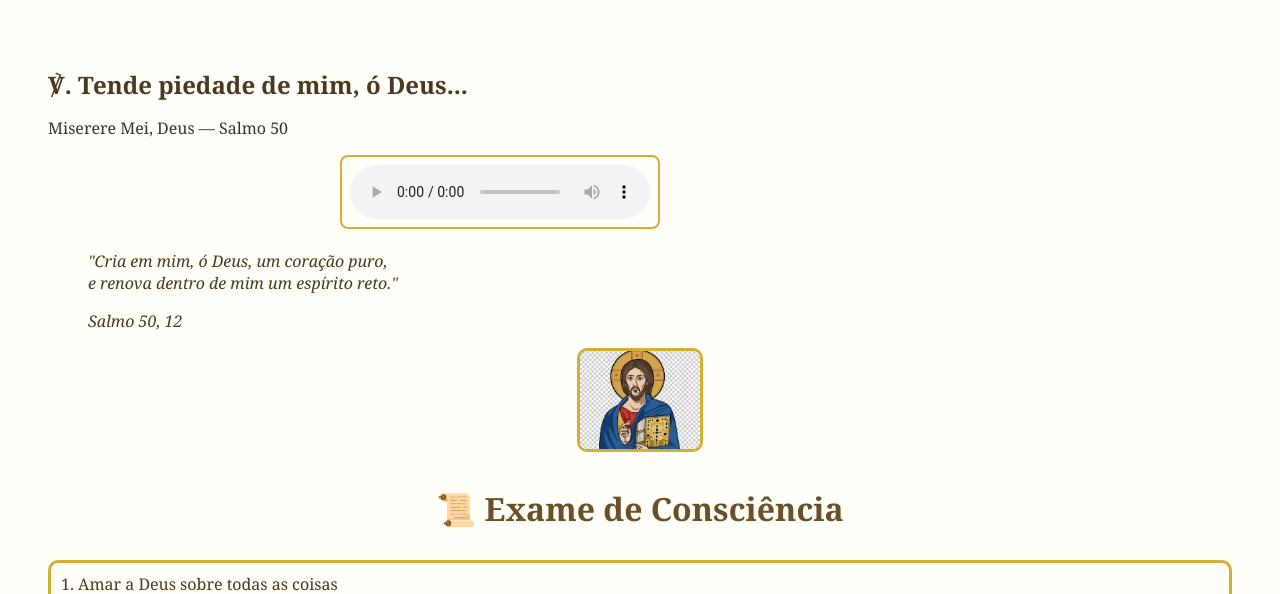
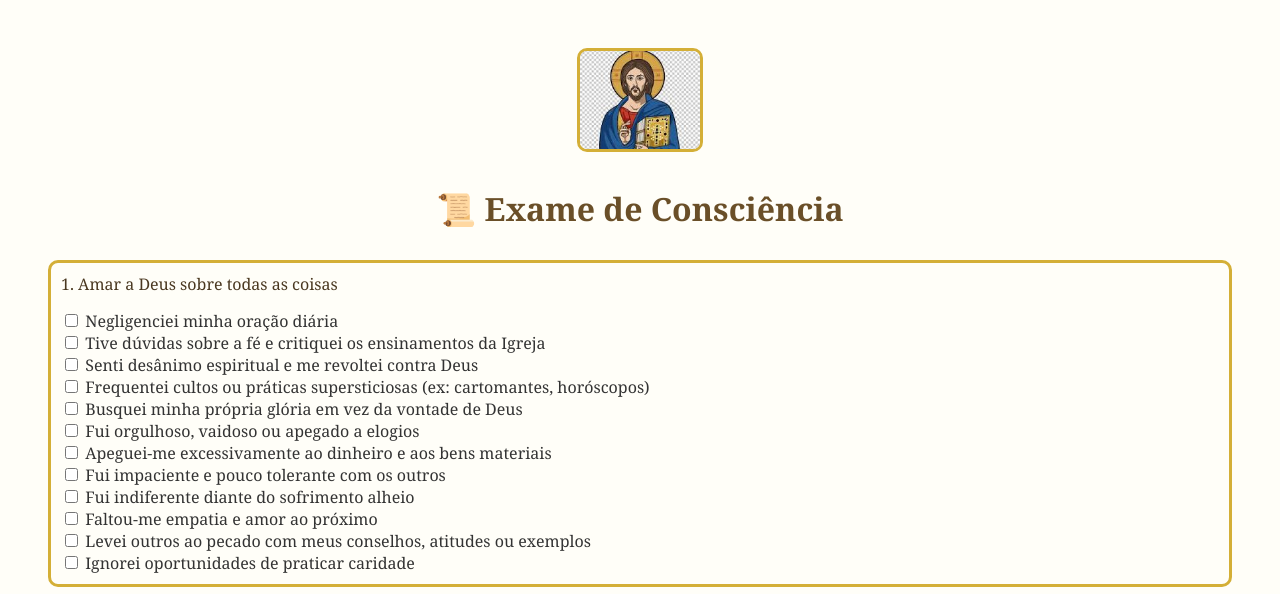
Before and after one commit to alissonsouza1984/confission, a Flask app: page / in a window 1280 px wide. Shown: the top 594 px of the page. Run offline with Flask 3, Linux system fonts and the light colour scheme.

Commit message:
add index.html

```diff
--- a/templates/index.html
+++ b/templates/index.html
@@ -10,45 +10,46 @@
       .container {
         padding: 1rem;
       }
-
       textarea.form-control {
         width: 100% !important;
         font-size: 1rem;
       }
-
       .btn {
         width: 100%;
         font-size: 1rem;
       }
     }
+
+    .audio-player {
+      display: none;
+      margin: 1rem auto;
+      max-width: 600px;
+      text-align: center;
+    }
+
+    .audio-player audio {
+      width: 100%;
+      border: 2px solid #d4af37;
+      border-radius: 8px;
+      padding: 8px;
+      background-color: #fffef8;
+    }
   </style>
 </head>
 <body class="page-body">
-<!-- Seção de cântico de misericórdia -->
-<div class="intro-section text-center my-4">
-  <h2 class="section-title">℣. Tende piedade de mim, ó Deus...</h2>
-  <p class="lead">Miserere Mei, Deus — Salmo 50</p>
 
-  <!-- Áudio embutido -->
-  <div class="audio-player my-3">
-    <audio controls autoplay loop class="w-100">
+<!-- Player de Áudio Oculto -->
+<audio id="audio" loop>
   <source src="{{ url_for('static', filename='audio/miserere_mei_deus.mp3') }}" type="audio/mpeg">
   Seu navegador não suporta o elemento de áudio.
 </audio>
-  </div>
 
-  <blockquote class="blockquote">
-    <p>"Cria em mim, ó Deus, um coração puro,<br>
-       e renova dentro de mim um espírito reto."</p>
-    <footer class="blockquote-footer">Salmo 50, 12</footer>
-  </blockquote>
-</div>
+<!-- Conteúdo Principal -->
 <div class="container my-5">
   <div class="icon">
     <img src="{{ url_for('static', filename='img/cristo_pantocrator.jpg') }}" alt="Cristo Pantocrator" />
   </div>
   <h1 class="title">📜 Exame de Consciência</h1>
-
   <form method="POST" id="form-pecados">
     {% for mandamento, lista in pecados.items() %}
     <div class="card mb-3 card-section">
@@ -63,22 +64,17 @@
       </div>
     </div>
     {% endfor %}
-
     <div class="mb-3">
       <label for="custom" class="form-label fw-bold">Outro(s) pecado(s) que deseja digitar:</label>
       <textarea class="form-control" id="custom" name="custom" rows="3" placeholder="Digite livremente..."></textarea>
     </div>
-
     <button type="submit" class="btn btn-primary">Gerar minha lista</button>
-
   </form>
-
   {% if resultado %}
   <hr class="my-5" />
   <h2 class="section-title">📄 Seus pecados selecionados:</h2>
   <form method="POST" action="/download" id="form-download">
     <input type="hidden" name="html_conteudo" id="html_conteudo" />
-
     <ul class="list-group my-3 list-peccados">
       {% for mandamento, lista in resultado.items() %}
       <li class="list-group-item list-header">{{ mandamento }}</li>
@@ -87,14 +83,34 @@
       {% endfor %}
       {% endfor %}
     </ul>
-
     <button type="submit" class="btn btn-success">📅 Baixar lista como PDF</button>
-
   </form>
   {% endif %}
 </div>
 
 <script>
+  let audioTocado = false;
+  const audio = document.getElementById('audio');
+
+  function initAudio() {
+    if (!audioTocado) {
+      audio.muted = true;
+      audio.play()
+        .then(() => {
+          console.log("Áudio iniciado");
+          audio.muted = false;
+          audioTocado = true;
+        })
+        .catch(err => {
+          console.error("Erro ao tocar áudio:", err);
+        });
+    }
+  }
+
+  window.addEventListener('click', initAudio);
+  window.addEventListener('touchstart', initAudio);
+
+  // Script para geração do PDF
   document.getElementById('form-download')?.addEventListener('submit', function(event) {
     event.preventDefault();
 
```
Lines whose indentation alone changed are shown as unchanged.
